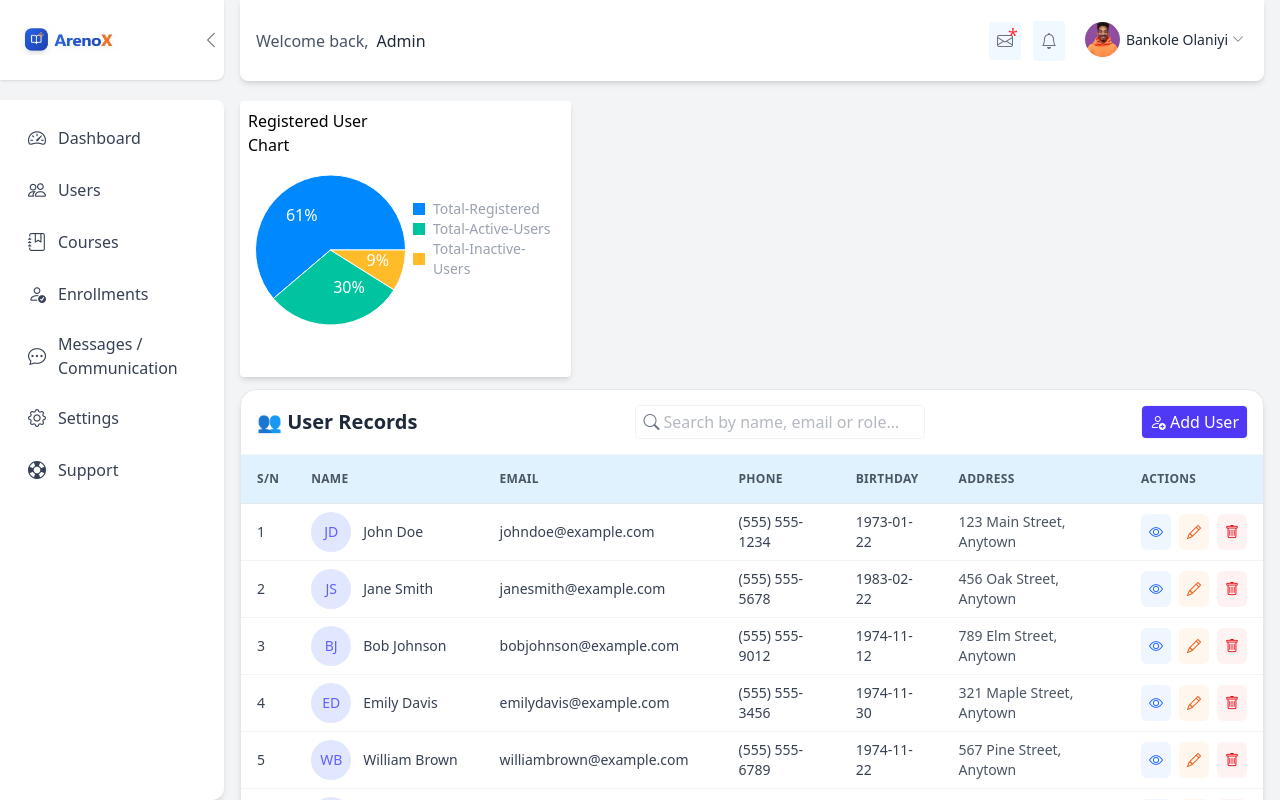
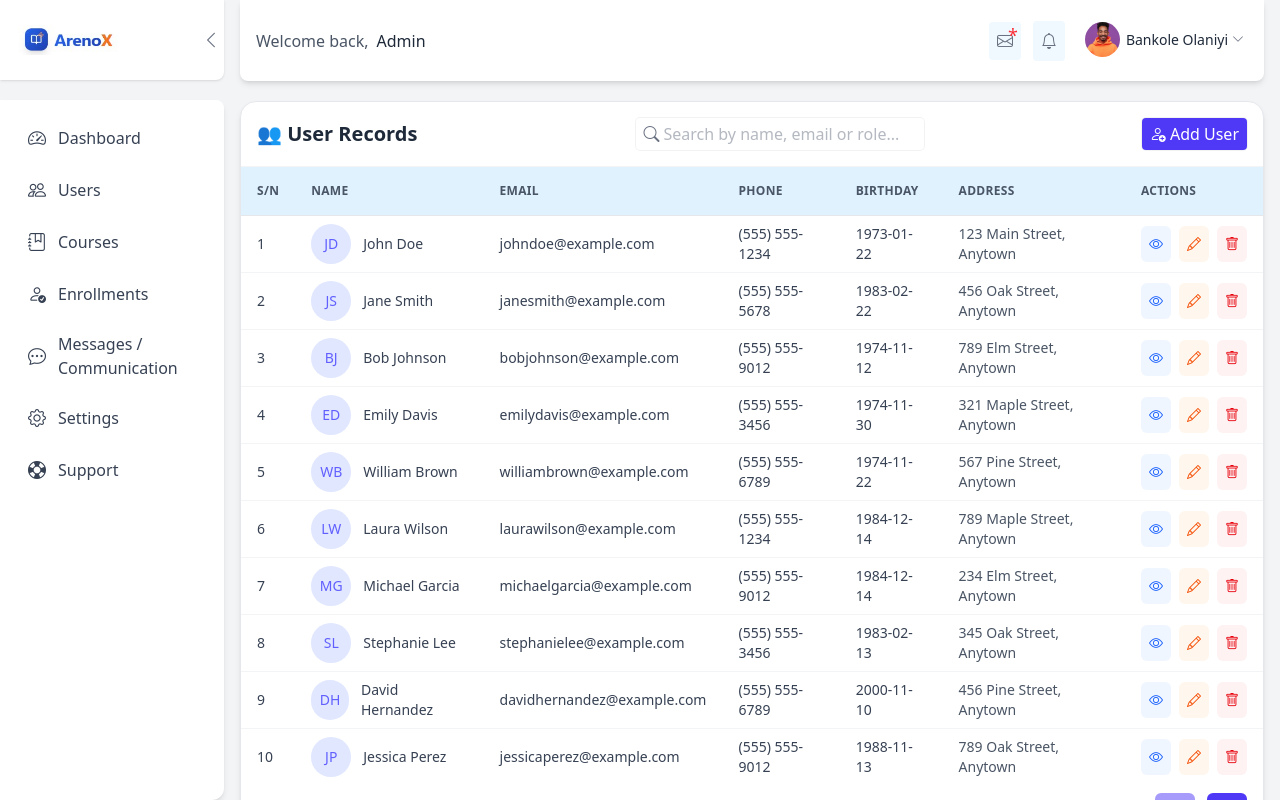
Before and after one commit to VIFLO-BOS/ArenoX, a Next.js app: page /dashboard/admin/userlist in a window 1280 px wide. Shown: the top 800 px of the page. Built offline with nearby package versions, Linux system fonts and the light colour scheme.

Commit message:
Fix: Add index signature to ChartData interface for Recharts compatibility 3

```diff
--- a/src/component/_Arenox_dashboard_component/admin_user_list_component/page.tsx
+++ b/src/component/_Arenox_dashboard_component/admin_user_list_component/page.tsx
@@ -4,7 +4,6 @@ import Admin_modal from "../admin_modals/admin_modal";
 import Create_user_form from "../admin_modals/userForm";
 import { userData, User } from "@/utils/data/fetchdata/userData";
 import Edit_user_form from "../admin_modals/editUserForm";
-import UserRegistrationChart from "./userListCharts/resgisterCharts";
 import View_user_modal from "../admin_modals/viewUserPage";
 
 interface sortConfig {
@@ -131,10 +130,7 @@ export default function Admin_user_list() {
     <>
       <div className="min-h-screen">
         <div className="mx-auto">
-          {/* USER LIST CHART  */}
-          <div className="grid grid-cols-1 md:grid-cols-2 lg:grid-cols-3 gap-4">
-            <UserRegistrationChart />
-          </div>
+
           {/* MAIN TABLE */}
           <div className="bg-white backdrop-blur-md border border-gray-200 rounded-2xl shadow-md overflow-hidden transition-all duration-300 hover:shadow-lg mb-5">
             <div className="p-4 border-b border-gray-100 flex flex-wrap gap-2 items-center justify-between">
--- a/src/component/_Arenox_dashboard_component/admin_user_list_component/userListCharts/resgisterCharts.tsx
+++ /dev/null
@@ -1,76 +0,0 @@
-"use client";
-import React from "react";
-import { Cell, Pie, PieChart, ResponsiveContainer } from "recharts";
-import {
-  data,
-  renderCustomizedLabel,
-  colors,
-} from "@/utils/data/chartsData/registeredChartUser";
-
-// This interface describes the shape of an individual data point
-// and includes an index signature using 'unknown' for better type safety than 'any'.
-interface ChartDataItem {
-  name: string;
-  value: number;
-  [key: string]: unknown; // Added this line to satisfy the Recharts library's requirements
-}
-
-// Renamed the prop interface to be more descriptive
-interface CustomizedLabelProps {
-  cx: number;
-  cy: number;
-  midAngle: number;
-  innerRadius: number;
-  outerRadius: number;
-  percent: number;
-}
-
-export default function UserRegistrationPieChart() {
-  return (
-    <div className="bg-white rounded shadow-md p-2 mb-3">
-      <div className="flex items-center justify-between ">
-        <div className="">
-          {" "}
-          <h1 className="font-medium text-start mb-3">Registered User Chart</h1>
-          <ResponsiveContainer width="100%" height={200}>
-            <PieChart>
-              <Pie
-                // We cast the imported data to our newly defined ChartDataItem[] array
-                data={data as ChartDataItem[]}
-                cx="50%"
-                cy="40%"
-                labelLine={false}
-                label={renderCustomizedLabel as CustomizedLabelProps}
-                outerRadius={75}
-                fill="#8884d8"
-                dataKey="value"
-              >
-                {/* We cast 'entry' here as well to remove potential TS warnings in the map function */}
-                {(data as ChartDataItem[]).map((entry, index) => (
-                  <Cell
-                    key={`cell-${entry.name}`}
-                    fill={colors[index % colors.length]}
-                  />
-                ))}
-              </Pie>
-            </PieChart>
-          </ResponsiveContainer>
-        </div>
-        <div className="">
-          <div className="flex items-center gap-2">
-            <p className="w-3 h-3 bg-[#0088FE]"></p>
-            <span className="text-sm text-gray-400">Total-Registered</span>
-          </div>
-          <div className="flex items-center gap-2">
-            <p className="w-3 h-3 bg-[#00C49F]"></p>
-            <span className="text-sm text-gray-400">Total-Active-Users</span>
-          </div>
-          <div className="flex items-center gap-2">
-            <p className="w-3 h-3 bg-[#FFBB28]"></p>
-            <span className="text-sm text-gray-400">Total-Inactive-Users</span>
-          </div>
-        </div>
-      </div>
-    </div>
-  );
-}
--- a/src/utils/data/chartsData/registeredChartUser.tsx
+++ /dev/null
@@ -1,48 +0,0 @@
-interface ChartData {
-  name: string;
-  value: number;
-  [key: string]: unknown;
-}
-
-interface renderCustomizedLabelProps {
-  cx: number;
-  cy: number;
-  midAngle: number;
-  innerRadius: number;
-  outerRadius: number;
-  percent: number;
-}
-
-export const data: ChartData[] = [
-  { name: "Total-Registered", value: 2458 },
-  { name: "Total-Active-Users", value: 1200 },
-  { name: "Total-Inactive-Users", value: 358 },
-];
-
-const radian: number = Math.PI / 180;
-export const colors: string[] = ["#0088FE", "#00C49F", "#FFBB28", "#FF8042"];
-
-export const renderCustomizedLabel = ({
-  cx,
-  cy,
-  midAngle,
-  innerRadius,
-  outerRadius,
-  percent,
-}: renderCustomizedLabelProps) => {
-  const radius = innerRadius + (outerRadius - innerRadius) * 0.5;
-  const x = cx + radius * Math.cos(-(midAngle ?? 0) * radian);
-  const y = cy + radius * Math.sin(-(midAngle ?? 0) * radian);
-
-  return (
-    <text
-      x={x}
-      y={y}
-      fill="white"
-      textAnchor={x > cx ? "start" : "end"}
-      dominantBaseline="central"
-    >
-      {`${((percent ?? 1) * 100).toFixed(0)}%`}
-    </text>
-  );
-};
```
